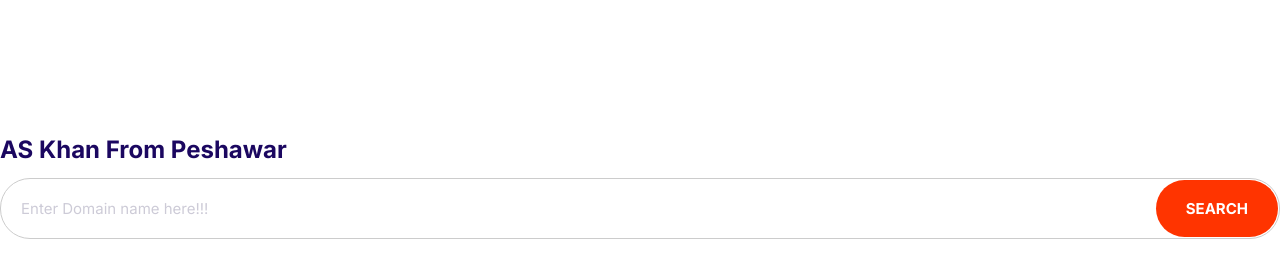
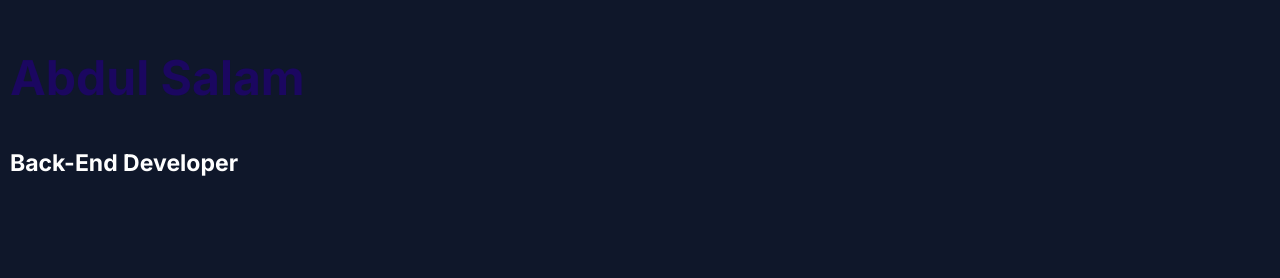
Before and after one commit to AbdulSalam55/learning-git, a website built with Parcel: page index.html in a window 1280 px wide. Built offline with nearby package versions, Linux system fonts and the light colour scheme.

Commit message:
portfolio

```diff
--- a/CSS/styles.css
+++ b/CSS/styles.css
@@ -6,6 +6,7 @@
     --color-body: #918ca4;
     --color-border: #ccc;
     --border-radius:30px;
+
 }
 
 *,
@@ -224,9 +225,6 @@
     align-content: center;
 }
 
-.test-container{
-    background-color: black;
-}
 
 
 html{
--- /dev/null
+++ b/CSS/test.css
@@ -0,0 +1,26 @@
+:root{
+    --color-dark: rgb(15, 23, 42);
+    --color-darktheme: #3f4177;
+}
+body{
+    font-family: 'Inter', sans-serif;
+    font-weight: SemiBold;
+    background-color: rgb(15, 23, 42);
+    padding: 1rem;
+}
+
+ h1 , .profession{
+    font-size: 5rem;
+
+    background: var(--color-dark);
+    color:#fff;
+
+    padding-bottom: 0;
+    margin-bottom: 0;
+}
+
+.profession{
+    margin-top: 0;
+    font-size: 2.3rem;
+    padding-top: 0;
+}
--- a/index.html
+++ b/index.html
@@ -7,19 +7,18 @@
     <title>Document</title>
     <link rel="preconnect" href="https://fonts.googleapis.com">
     <link rel="preconnect" href="https://fonts.gstatic.com" crossorigin>
-    <link href="https://fonts.googleapis.com/css2?family=Inter:wght@400;700&display=swap" rel="stylesheet">
+    <link href="https://fonts.googleapis.com/css2?family=Inter:wght@400;600;700&display=swap" rel="stylesheet">
     <link rel="stylesheet" href="CSS/normalize.css">
     <link rel="stylesheet" href="CSS/styles.css">
+    <link rel="stylesheet" href="CSS/test.css">
 </head>
+
 <body>
-    <br><br><br>
-    <h3>AS Khan From Peshawar</h3>
-    <div class="input-group">
-        <input type="text" class="input" placeholder="Enter Domain name here!!!">
-        <button class="btn btn--accent">search</button>
+    <Header class="header"><h1>Abdul Salam</h1>
+    <h2 class="profession"> Back-End Developer </h2>
+</Header>
 
 
-    </div>
 
 </body>
 </html>
```
Also changed, not shown: CSS/fonts/opensans-bold-webfont.woff (added), CSS/fonts/opensans-bold-webfont.woff2 (added), CSS/fonts/opensans-regular-webfont.woff (added), CSS/fonts/opensans-regular-webfont.woff2 (added), CSS/fonts/opensans-semibold-webfont.woff (added), CSS/fonts/opensans-semibold-webfont.woff2 (added), Inter-SemiBold.ttf (added).
